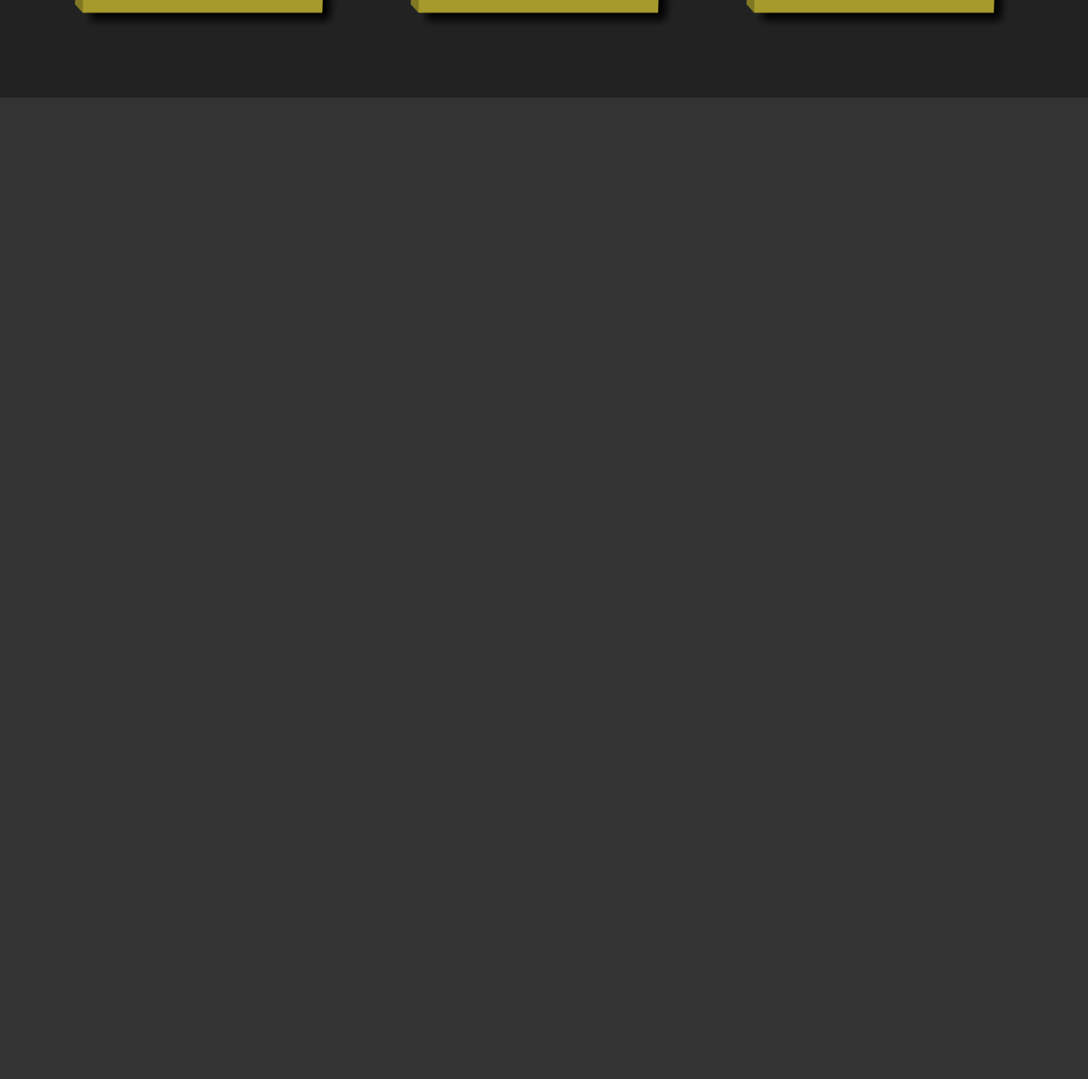
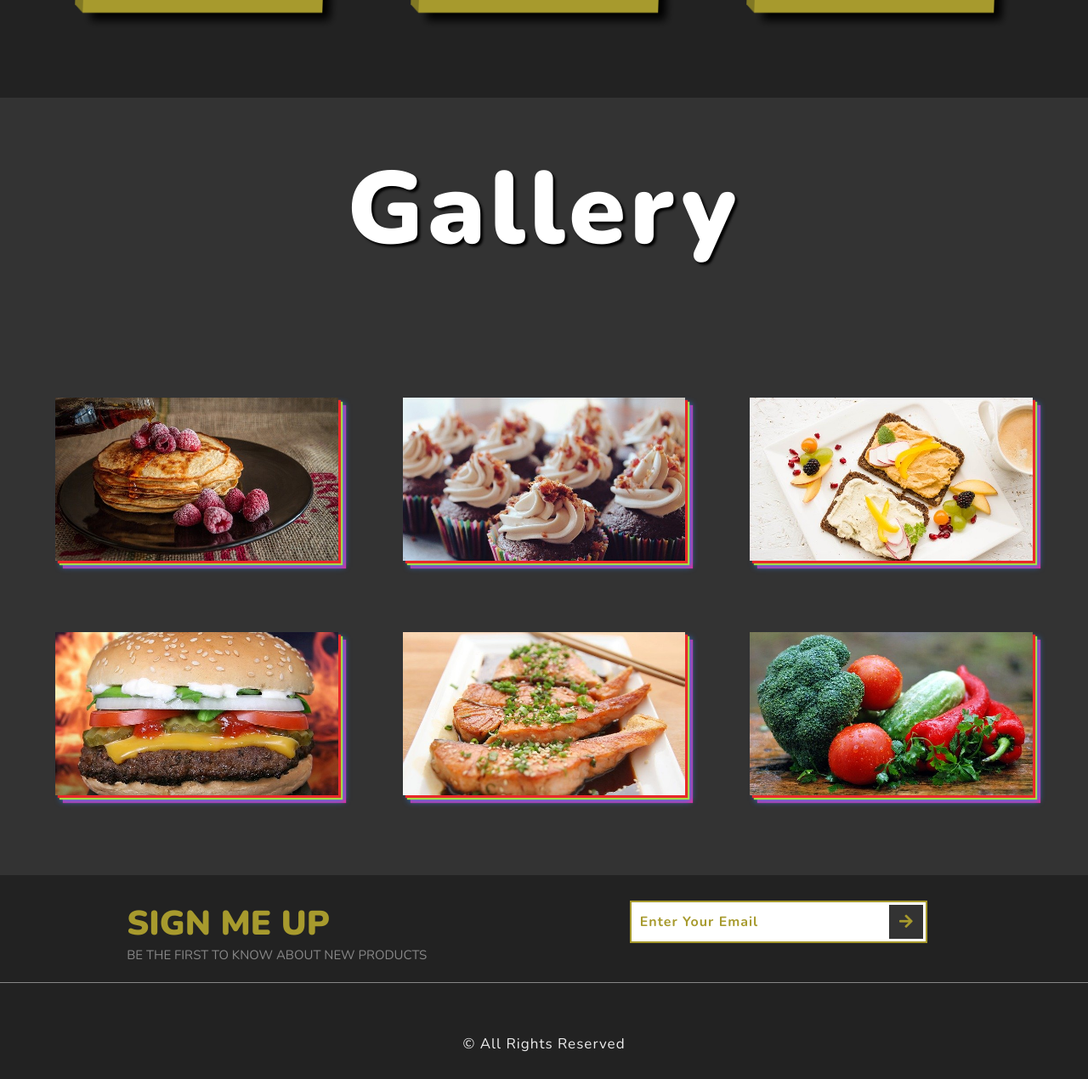
Before and after one commit to psumara/Food-Website, a PHP site: page / in a window 1280 px wide. Shown: the part 1485-2755 px from the top of the page at 85% size. Before the commit the page ends 1600 px from the top, so only its background shows below. Run offline with PHP 8.4, Linux system fonts and the light colour scheme.

Commit message:
Add images with hover effect and a footer

```diff
--- a/index.html
+++ b/index.html
@@ -51,6 +51,70 @@
 
         </section>
         <!-- End Section 2 -->
+        <!-- Section 3 -->
+        <section class="section-3">
+            <h1 class="section-heading">gallery</h1>
+            <div class="gallery">
+            <a href="#" class="gallery-link"
+                title="Order Now">
+                <img src="images/gallery-img-1.jpg" class="food-img">
+                <h3 class="food-name">Pancakes</h3>
+                <p class="food-description">Some example text</p>
+            </a>
+            <a href="#" class="gallery-link"
+                title="Order Now">
+                <img src="images/gallery-img-2.jpg" class="food-img">
+                <h3 class="food-name">Cupcakes</h3>
+                <p class="food-description">Some example text</p>
+            </a>
+            <a href="#" class="gallery-link"
+                title="Order Now">
+                <img src="images/gallery-img-3.jpg" class="food-img">
+                <h3 class="food-name">Hummus</h3>
+                <p class="food-description">Some example text</p>
+            </a>
+            <a href="#" class="gallery-link"
+                title="Order Now">
+                <img src="images/gallery-img-4.jpg" class="food-img">
+                <h3 class="food-name">Hamburger</h3>
+                <p class="food-description">Some example text</p>
+            </a>
+            <a href="#" class="gallery-link"
+                title="Order Now">
+                <img src="images/gallery-img-5.jpg" class="food-img">
+                <h3 class="food-name">Salmon</h3>
+                <p class="food-description">Some example text</p>
+            </a>
+            <a href="#" class="gallery-link"
+                title="Order Now">
+                <img src="images/gallery-img-6.jpg" class="food-img">
+                <h3 class="food-name">Vegetables</h3>
+                <p class="food-description">Some example text</p>
+            </a>
+            </div>
+        </section>
+        <!-- End Section 3 -->
+
+        <!--Section 4 -->
+        <section class="section-4">
+            <div class="section-4-text">
+                <h2 class="section-4-heading">Sign Me Up</h2>
+                <p class="section-4-paragraph">Be the first to know about new products</p>
+            </div>
+            <form class="signup-form">
+                <input type="email" class="signup-form-input" placeholder="Enter Your Email">
+                <button type="submit"
+                class="signup-form-btn">
+                    <i class="fas fa-arrow-right"></i>
+                </button>
+            </form>
+            <p class="copyright">
+                &copy All Rights Reserved
+            </p>
+
+        </section>
+
+        <!-- End Section 4 -->
 
         <script src="script.js"></script>
 </body>
--- a/style.css
+++ b/style.css
@@ -142,3 +142,183 @@ html {
 
 }
 /* End of Section 2 */
+
+/* Section 3 */
+.section-3 {
+  background-color: #333;
+  padding: 5rem 0;
+}
+.gallery {
+display: flex;
+flex-wrap: wrap;
+align-items: center;
+justify-content: space-evenly;
+margin-top: 10rem;
+}
+
+.gallery-link{
+  position: relative;
+  margin: 4rem 1rem;
+}
+
+.gallery-link::before{
+  content: "";
+  position: absolute;
+  top: 2vw;
+  left: 80%;
+  width: 0.2rem;
+  height: 0;
+  background-color: #fff;
+  z-index: 10;
+  transition: height 0.5s;
+}
+.gallery-link:hover::before{
+  height: 80%;
+}
+
+.gallery-link::after{
+  content: "";
+  position: absolute;
+  top: 30%;
+  left: 2rem;
+  width: 0;
+  height: 0.2rem;
+  background-color: #fff;
+  transition: width 0.5s;
+}
+.gallery-link:hover::after{
+  width: 80%;
+}
+
+
+.food-img{
+  width: 26vw;
+  height: 15vw;
+  object-fit: cover;
+  box-shadow: .3rem .3rem .1rem #e92929, .5rem .5rem .1rem #a2e946, .7rem .7rem .7rem #297ce9, .9rem .9rem .1rem #e92999;
+}
+
+.gallery-link:hover .food-img{
+  box-shadow: 1rem 1rem .1rem #e92929,
+  2rem 2rem .1rem #a2e946,
+  3rem 3rem .7rem #297ce9,
+  4rem 4rem .1rem #e92999;
+  transition: all .5s;
+  filter: blur(.5rem);
+  opacity: .5;
+  transform: scale(1.1);
+}
+
+.food-name{
+  position: absolute;
+  top: 3rem;
+  left: 3rem;
+  font-size: 2rem;
+  font-weight: 700;
+  text-transform: uppercase;
+  letter-spacing: 1rem;
+  color: #fff;
+  width: 0;
+  overflow: hidden;
+  transition: width .3s;
+}
+
+.gallery-link:hover .food-name{
+  width: 100%;
+  transition: width 1.5s .5s;
+
+}
+
+.food-description{
+  position: absolute;
+  bottom: 3vw;
+  left: 2rem;
+  width: 70%;
+  font-size: 1.5rem;
+  font-weight: 300;
+  letter-spacing: .1rem;
+  text-transform: uppercase;
+  color: #fff;
+  opacity: 0;
+  visibility: hidden;
+  transition:  opacity .3s;
+}
+
+.gallery-link:hover .food-description{
+  opacity: 1;
+  visibility: visible;
+  transition: opacity 1s 1s;
+}
+/* End of Section 3 */
+
+/* Section 4 */
+.section-4{
+  width: 100;
+  height: 30vh;
+  background-color: #222;
+  display: flex;
+  justify-content: space-around;
+  align-items: flex-start;
+  padding: 3rem;
+  position: relative;
+}
+
+.section-4-text{
+  text-transform: uppercase;
+}
+
+.section-4-heading{
+  font-size: 4rem;
+  font-weight: 900;
+  color: #a79a2d;
+}
+
+.section-4-paragraph{
+  font-size: 1.5rem;
+  color: #888;
+}
+
+.signup-form{
+  display: flex;
+  align-items: center;
+}
+
+.signup-form-input{
+  width: 35rem;
+  height: 5rem;
+  padding: 1rem;
+  border: .2rem solid #a79a2d;
+  font-size: 1.6rem;
+  font-weight: 700;
+  letter-spacing: .1rem;
+  color: #a79a2d;
+}
+
+.signup-form-input::placeholder{
+  color: #a79a2d;
+}
+
+.signup-form-btn{
+  position: relative;
+  left: -4.5rem;
+  width: 4rem;
+  height: 4rem;
+  background-color: #333;
+  color: #a79a2d;
+  border: none;
+  font-size: 1.8rem;
+  cursor: pointer;
+}
+.copyright{
+  position: absolute;
+  bottom: 3rem;
+  font-size: 1.7rem;
+  font-weight: 200;
+  color: #eee;
+  letter-spacing: 0.1rem;
+  border-top:  .1rem solid #888;
+  padding-top: 6rem;
+  width: 100%;
+  text-align: center;
+}
+/* End of Section 4 */
```
